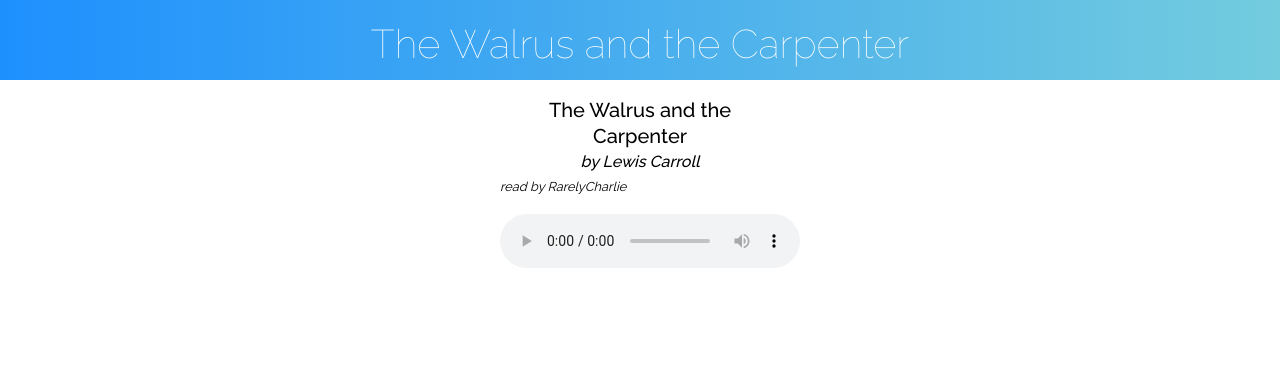
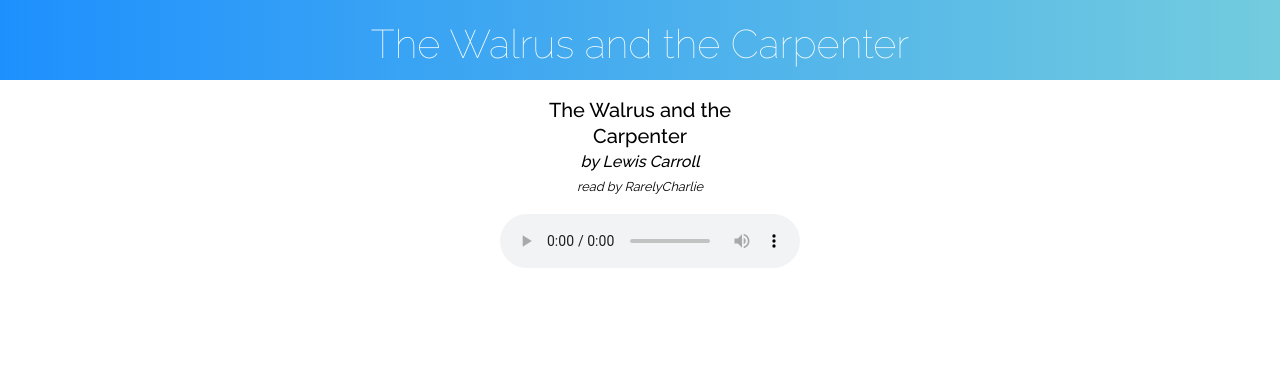
Before and after one commit to RarelyCharlie/rarelycharlie.github.io, a Jekyll site: the page built from walrus.md, in a window 1280 px wide. Shown: the top 371 px of the page. Built offline with Jekyll 4.4.1, drawn with Linux system fonts in a browser that asks for light colours.

Commit message:
Update walrus.md

```diff
--- a/walrus.md
+++ b/walrus.md
@@ -5,7 +5,7 @@ layout: default
 <style>
   #content {max-width: 280px;}
   span {display: inline-block; margin-left: 2em;}
-  h2 {margin-bottom: 1em; text-align: center;}
+  h2, p {margin-bottom: 1em; text-align: center;}
   em {display: block; font-size: 80%; font-style: italic;}
 </style>
 ## The Walrus and the Carpenter *by Lewis Carroll*
```
